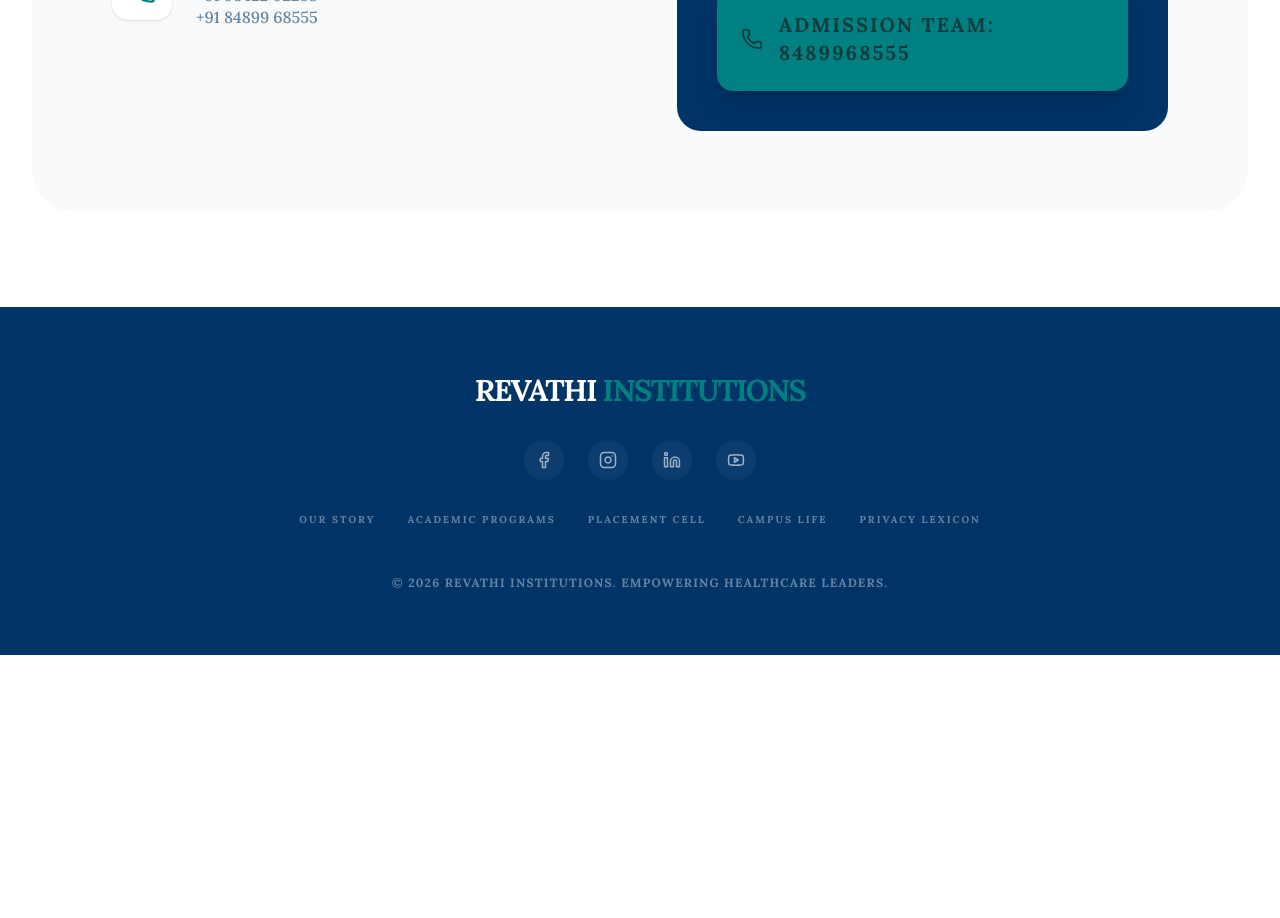
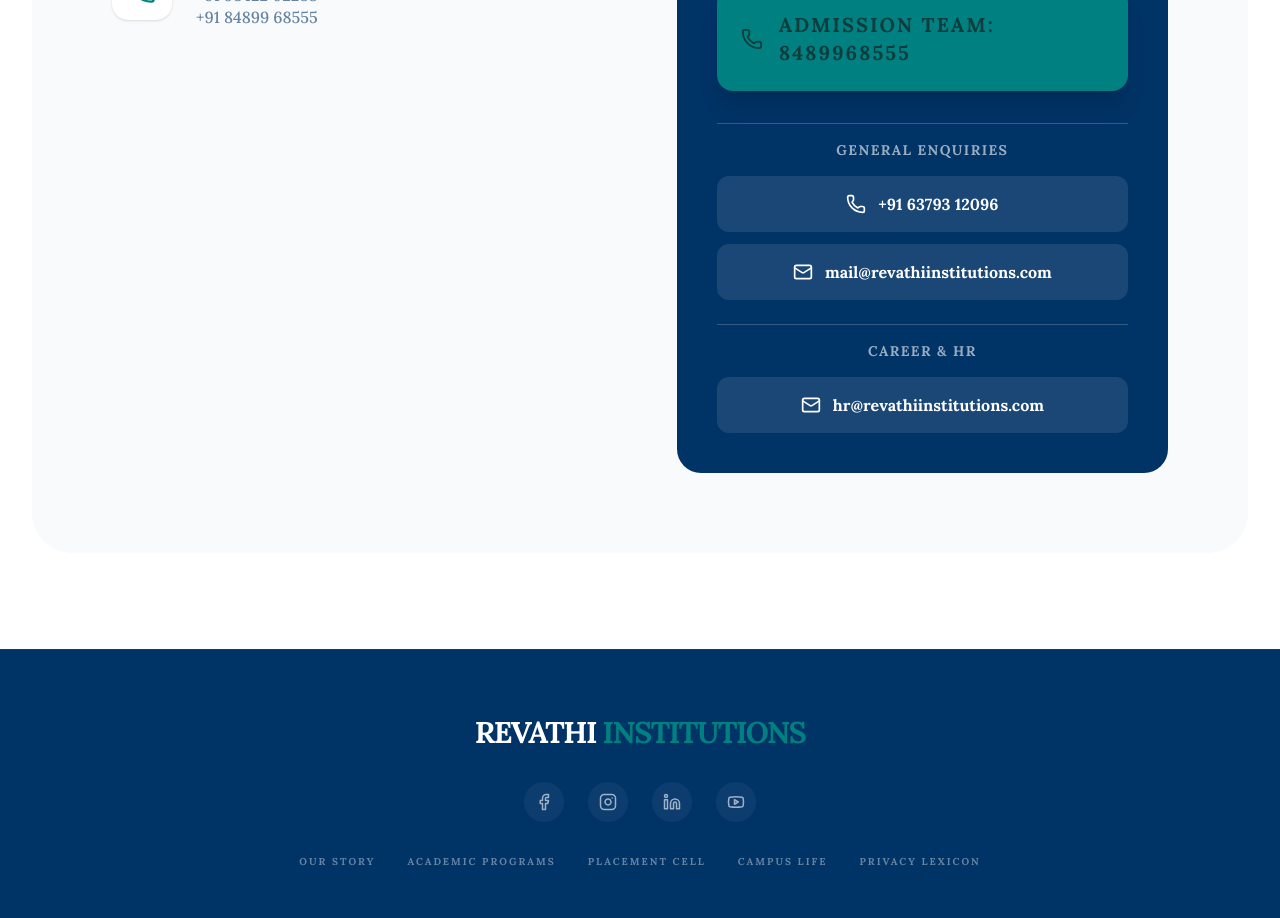
Before and after one commit to ReachRyt-Services/REVATHI-TEST, a Next.js app: page /apply in a window 1280 px wide. Shown: the part 6840-7758 px from the top of the page. Before the commit the page ends 7495 px from the top, so only its background shows below. Built offline with nearby package versions, Linux system fonts and the light colour scheme.

Commit message:
Update apply page Need Immediate Help box to include general enquiries and HR contacts

```diff
--- a/src/app/apply/page.tsx
+++ b/src/app/apply/page.tsx
@@ -444,6 +444,27 @@ export default function ApplyPage() {
                     <a href="tel:+918489968555" className="flex items-center gap-4 bg-accent text-[#0F3D3D] p-6 rounded-2xl justify-center font-black text-xl uppercase tracking-widest shadow-xl hover:scale-[1.02] transition-transform">
                        <Phone size={24} /> Admission Team: 8489968555
                     </a>
+
+                    <div className="mt-4 pt-4 border-t border-white/20">
+                      <h4 className="text-sm font-black text-white/60 uppercase tracking-widest mb-4 text-center">General Enquiries</h4>
+                      <div className="flex flex-col gap-3">
+                        <a href="tel:+916379312096" className="flex items-center justify-center gap-3 bg-white/10 text-white p-4 rounded-xl font-bold hover:bg-white/20 transition-colors">
+                           <Phone size={20} /> +91 63793 12096
+                        </a>
+                        <a href="mailto:mail@revathiinstitutions.com" className="flex items-center justify-center gap-3 bg-white/10 text-white p-4 rounded-xl font-bold hover:bg-white/20 transition-colors">
+                           <Mail size={20} /> mail@revathiinstitutions.com
+                        </a>
+                      </div>
+                    </div>
+
+                    <div className="mt-2 pt-4 border-t border-white/20">
+                      <h4 className="text-sm font-black text-white/60 uppercase tracking-widest mb-4 text-center">Career & HR</h4>
+                      <div className="flex flex-col gap-3">
+                        <a href="mailto:hr@revathiinstitutions.com" className="flex items-center justify-center gap-3 bg-white/10 text-white p-4 rounded-xl font-bold hover:bg-white/20 transition-colors">
+                           <Mail size={20} /> hr@revathiinstitutions.com
+                        </a>
+                      </div>
+                    </div>
                   </div>
                </div>
             </div>
```
